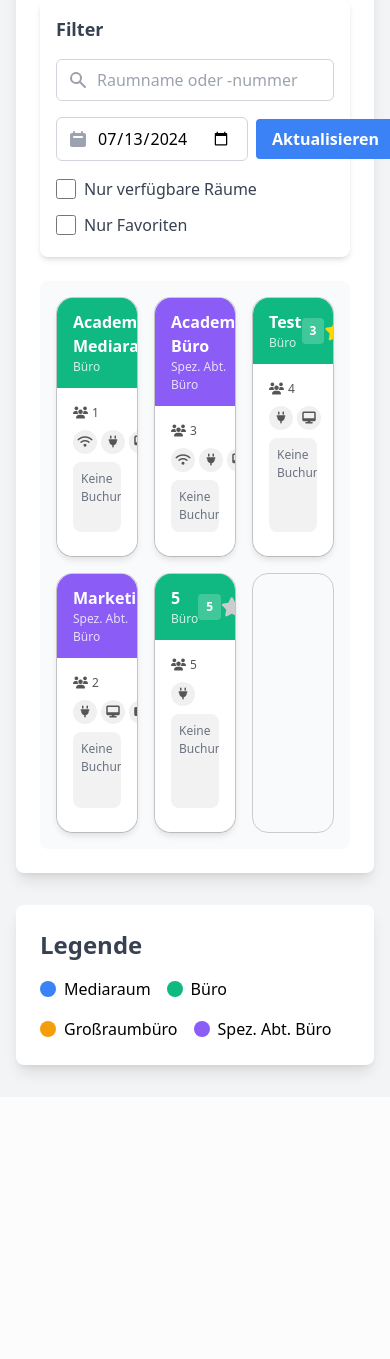
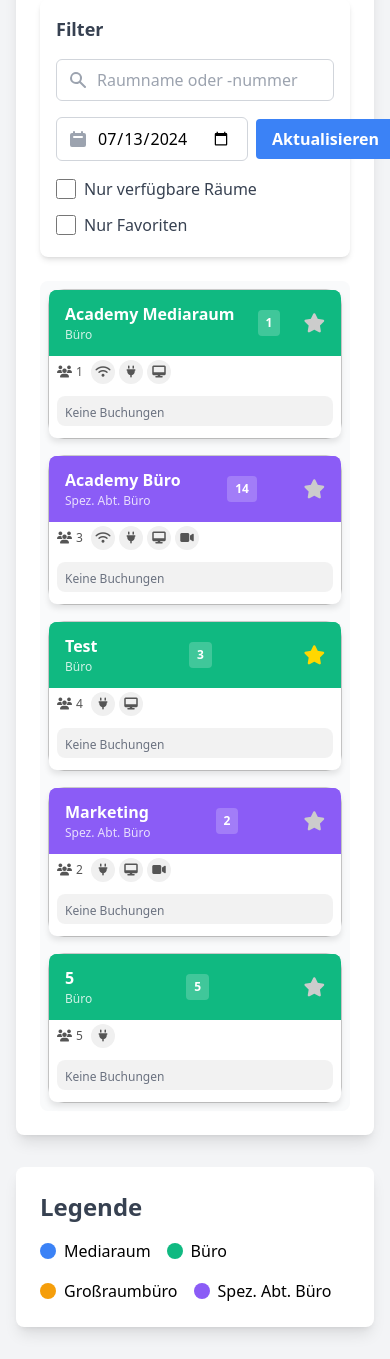
Before and after one commit to storminator89/roomie, a PHP site: page /raumplan.html in a window 390 px wide. Shown: the part 409-1768 px from the top of the page. Before the commit the page ends 1489 px from the top, so only its background shows below. Run offline with PHP 8.4, Linux system fonts and the light colour scheme; data comes from the database, SQL or seed files in the repository; both versions use the stored data as it was after the commit; data that the repository does not hold is empty; some libraries are stand-ins or nearby versions.

Commit message:
update mobile experience

```diff
--- a/bookings.php
+++ b/bookings.php
@@ -160,7 +160,7 @@ if (isset($_GET['send_email']) && isset($_GET['booking_id'])) {
 </head>
 
 <body class="bg-custom-background">
-    <nav class="bg-custom-nav shadow-lg">
+    <nav class="bg-custom-nav shadow-lg" x-data="{ open: false }">
         <div class="max-w-7xl mx-auto px-4 sm:px-6 lg:px-8">
             <div class="flex justify-between h-16">
                 <div class="flex">
--- a/index.php
+++ b/index.php
@@ -54,7 +54,7 @@ function getMonthlyBookings($db, $year, $month, $roomId)
 
 <body class="bg-gray-100" x-data="roomieApp()">
     <div id="tour-start" style="display: none;"></div>
-    <nav class="bg-custom-nav shadow-lg">
+    <nav class="bg-custom-nav shadow-lg" x-data="{ open: false }">
         <div class="max-w-7xl mx-auto px-4 sm:px-6 lg:px-8">
             <div class="flex justify-between h-16">
                 <div class="flex">
--- a/profile.php
+++ b/profile.php
@@ -117,7 +117,7 @@ try {
 </head>
 
 <body class="bg-gray-100">
-    <nav class="bg-custom-nav shadow-lg">
+    <nav class="bg-custom-nav shadow-lg" x-data="{ open: false }">
         <div class="max-w-7xl mx-auto px-4 sm:px-6 lg:px-8">
             <div class="flex justify-between h-16">
                 <div class="flex">
--- a/raumplan.html
+++ b/raumplan.html
@@ -8,6 +8,13 @@
     <script src="https://cdn.tailwindcss.com"></script>
     <link rel="stylesheet" href="https://cdnjs.cloudflare.com/ajax/libs/font-awesome/6.4.0/css/all.min.css">
     <style>
+        #floorplan {
+            display: grid;
+            gap: 0.5rem;
+            width: 100%;
+            padding: 0.5rem;
+        }
+
         .grid-item {
             border: 2px dashed #e2e8f0;
             border-radius: 1rem;
@@ -25,11 +32,12 @@
         }
 
         .room {
+            min-height: 100px;
+            min-width: 200px;
             width: 100%;
-            height: 100%;
             display: flex;
             flex-direction: column;
-            border-radius: 1rem;
+            border-radius: 0.5rem;
             box-shadow: 0 4px 6px rgba(0, 0, 0, 0.1);
             transition: all 0.3s ease;
             position: relative;
@@ -192,6 +200,50 @@
 
         .favorite-icon:hover {
             color: gold;
+        }
+
+        #floorplan {
+            display: grid;
+            gap: 1rem;
+            width: 100%;
+        }
+
+        @media (max-width: 640px) {
+            #floorplan {
+                grid-template-columns: 1fr !important;
+            }
+        }
+
+        @media (max-width: 480px) {
+            .room {
+                min-height: 60px;
+            }
+
+        }
+
+        @media (max-width: 640px) {
+            .room {
+                font-size: 0.9rem;
+            }
+
+            .room-content {
+                padding: 0.25rem 0.5rem;
+            }
+
+            .room-info {
+                flex-wrap: wrap;
+            }
+
+            .amenities {
+                flex-wrap: wrap;
+            }
+
+            .bookings {
+                margin-top: 0.25rem;
+                white-space: nowrap;
+                overflow-x: auto;
+                padding-bottom: 0.25rem;
+            }
         }
     </style>
 </head>
@@ -453,16 +505,16 @@
             }
         }
 
-        function placeAllRoomsOnGrid(rooms, bookings) {
+        async function placeAllRoomsOnGrid(rooms) {
             const gridCells = floorplan.children;
-            let cellIndex = 0;
+            const currentDate = document.getElementById('dateInput').value;
+            const bookings = await loadBookingsForDate(currentDate);
 
-            rooms.forEach(room => {
-                if (cellIndex < gridCells.length) {
+            rooms.forEach((room, index) => {
+                if (index < gridCells.length) {
                     const roomElement = createRoomElement(room, bookings);
-                    gridCells[cellIndex].innerHTML = '';
-                    gridCells[cellIndex].appendChild(roomElement);
-                    cellIndex++;
+                    gridCells[index].innerHTML = '';
+                    gridCells[index].appendChild(roomElement);
                 }
             });
         }
@@ -470,7 +522,7 @@
         function createRoomElement(room, bookings = []) {
             const roomTypeInfo = roomTypes[room.type] || roomTypes['default'];
             const div = document.createElement('div');
-            div.className = `room`;
+            div.className = 'room';
             div.style.setProperty('--room-color', roomTypeInfo.color);
             div.draggable = isAdmin;
             div.dataset.roomName = room.name;
@@ -481,12 +533,23 @@
             const header = document.createElement('div');
             header.className = 'room-header';
             header.innerHTML = `
-        <div>
+        <div class="room-title">
             <h3 class="room-name">${room.name}</h3>
             <div class="room-type">${roomTypeInfo.name}</div>
         </div>
         <div class="room-number">${room.number || 'N/A'}</div>
     `;
+
+            // Favoriten
+            const favoriteIcon = document.createElement('button');
+            favoriteIcon.className = `favorite-icon ${room.is_favorite ? 'active' : ''}`;
+            favoriteIcon.innerHTML = '<i class="fas fa-star"></i>';
+            favoriteIcon.addEventListener('click', (e) => {
+                e.stopPropagation();
+                toggleFavorite(room.id);
+            });
+            header.appendChild(favoriteIcon);
+
             div.appendChild(header);
 
             // Room Content
@@ -526,26 +589,16 @@
             bookingsDiv.className = 'bookings';
             const roomBookings = bookings.filter(booking => booking.room === room.name);
             if (roomBookings.length > 0) {
-                bookingsDiv.innerHTML = '<span class="font-semibold block mb-1">Buchungen:</span>' +
+                bookingsDiv.innerHTML = '<span class="font-semibold">Buchungen:</span> ' +
                     roomBookings.map(b =>
-                        `<div><span class="font-bold">${b.user_name}</span>: ${b.start_time.substr(0, 5)}-${b.end_time.substr(0, 5)}</div>`
-                    ).join('');
+                        `<span class="booking-item">${b.user_name}: ${b.start_time.substr(0, 5)}-${b.end_time.substr(0, 5)}</span>`
+                    ).join(', ');
             } else {
                 bookingsDiv.innerHTML = '<span class="text-gray-500">Keine Buchungen</span>';
             }
             content.appendChild(bookingsDiv);
 
             div.appendChild(content);
-
-            //Favoriten
-            const favoriteIcon = document.createElement('button');
-            favoriteIcon.className = `favorite-icon ${room.is_favorite ? 'active' : ''}`;
-            favoriteIcon.innerHTML = '<i class="fas fa-star"></i>';
-            favoriteIcon.addEventListener('click', (e) => {
-                e.stopPropagation();
-                toggleFavorite(room.id);
-            });
-            header.appendChild(favoriteIcon);
 
             // Admin-Buttons
             if (isAdmin) {
@@ -721,17 +774,24 @@
             return amenityNames[amenity] || amenity;
         }
 
-        function updateGrid() {
-            const rows = Math.max(parseInt(gridRowsInput.value), Math.ceil(rooms.length / parseInt(gridColsInput.value)));
-            const cols = parseInt(gridColsInput.value);
+        async function updateGrid() {
+            const totalRooms = rooms.length;
+            let cols;
+            if (window.innerWidth > 640) {
+                cols = parseInt(gridColsInput.value);
+            } else {
+                cols = 1; // Eine Spalte für mobile Geräte
+            }
+            const rows = Math.ceil(totalRooms / cols);
 
             gridRowsInput.value = rows;
+            gridColsInput.value = cols;
 
             floorplan.innerHTML = '';
-            floorplan.style.gridTemplateColumns = `repeat(${cols}, minmax(0, 1fr))`;
-            floorplan.style.gridTemplateRows = `repeat(${rows}, minmax(0, 1fr))`;
+            floorplan.style.gridTemplateColumns = `repeat(${cols}, 1fr)`;
+            floorplan.style.gridAutoRows = 'minmax(80px, auto)';
 
-            for (let i = 0; i < rows * cols; i++) {
+            for (let i = 0; i < totalRooms; i++) {
                 const gridItem = document.createElement('div');
                 gridItem.className = 'grid-item';
                 gridItem.addEventListener('dragover', dragOver);
@@ -740,9 +800,9 @@
                 floorplan.appendChild(gridItem);
             }
 
+            await placeAllRoomsOnGrid(rooms);
             updateGridVisual();
         }
-
 
         function logGridState() {
             console.log('Current grid state:');
@@ -1132,6 +1192,23 @@
         availableOnlyCheckbox.addEventListener('change', filterRooms);
         favoritesOnlyCheckbox.addEventListener('change', filterRooms);
 
+        function debounce(func, wait) {
+            let timeout;
+            return function executedFunction(...args) {
+                const later = () => {
+                    clearTimeout(timeout);
+                    func(...args);
+                };
+                clearTimeout(timeout);
+                timeout = setTimeout(later, wait);
+            };
+        }
+
+        window.addEventListener('resize', debounce(() => {
+            updateGrid();
+            placeAllRoomsOnGrid(rooms, []);
+        }, 250));
+
         // Initialisierung
         checkUserStatus();
         filterRooms();
--- a/rooms.php
+++ b/rooms.php
@@ -56,7 +56,7 @@ function getRoomTypeName($type)
 </head>
 
 <body class="bg-custom-background">
-    <nav class="bg-custom-nav shadow-lg">
+    <nav class="bg-custom-nav shadow-lg" x-data="{ open: false }">
         <div class="max-w-7xl mx-auto px-4 sm:px-6 lg:px-8">
             <div class="flex justify-between h-16">
                 <div class="flex">
```
Also changed, not shown: roomie.db.
